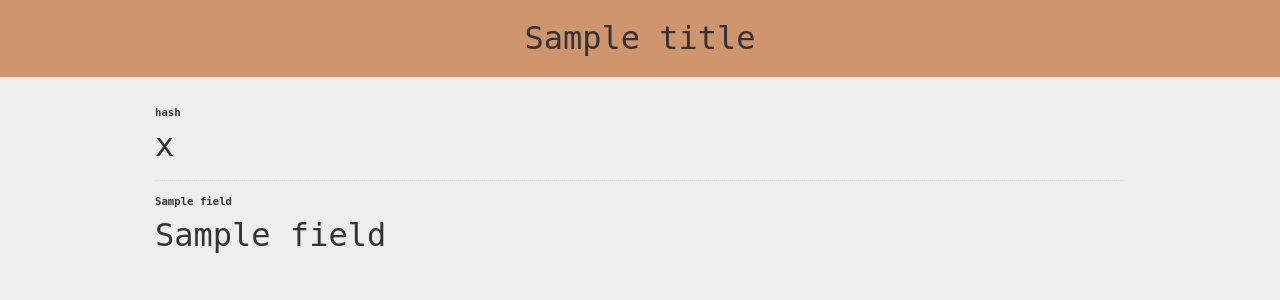
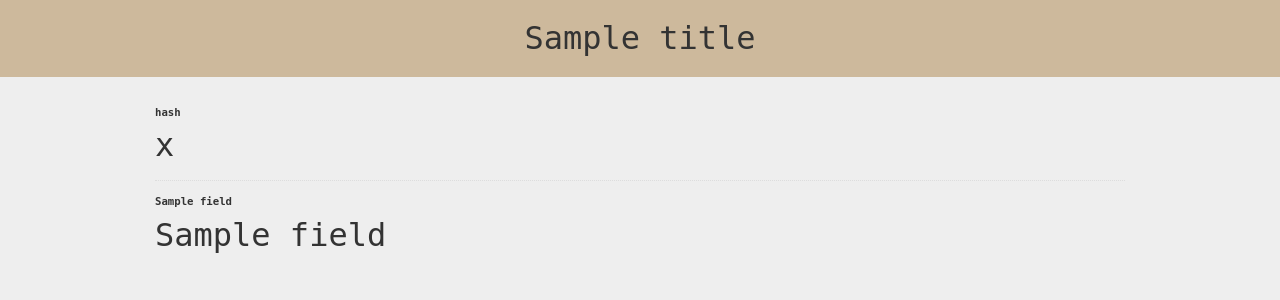
Before and after one commit to openregister/openregister-flask, a Flask app: template application/templates/thing.html in a window 1280 px wide. Shown: the top 300 px of the page. Run offline with Flask 2, Linux system fonts and the light colour scheme; the template is opened without the code that fills it: most values are stand-ins (such as "Sample title", 1, 10 or a date in 2020); parts of the project's set-up code (start-up, migrations or seed data) failed here and were passed over.

Commit message:
Dusty brown header

```diff
--- a/application/static/css/main.css
+++ b/application/static/css/main.css
@@ -1,5 +1,5 @@
 .header {
-  background: #cf956d;
+  background: #CDB99C;
 }
 
 body {
```
